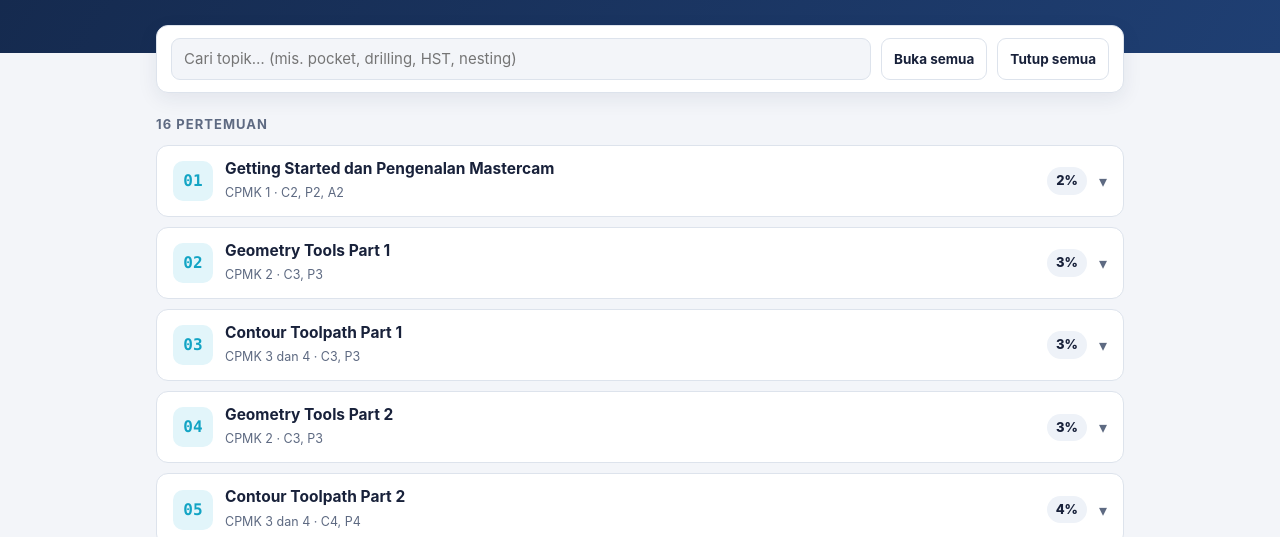
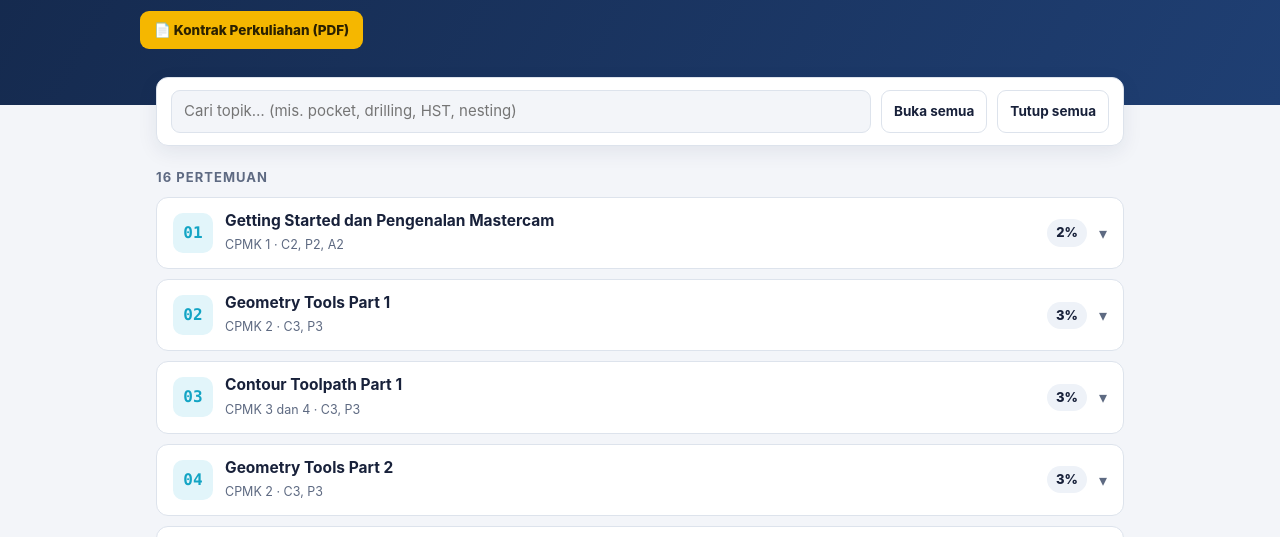
Before and after one commit to muasmuchtar/muasmuchtar.github.io, a plain HTML site: page topik-mastercam/index.html in a window 1280 px wide. Shown: the part 236-773 px from the top of the page. Drawn offline with Linux system fonts and the light colour scheme.

Commit message:
Tambah Kontrak Perkuliahan Mastercam 2026 (PDF)
Co-Authored-By: Claude Opus 5.5 <noreply@anthropic.com>

```diff
--- a/topik-mastercam/index.html
+++ b/topik-mastercam/index.html
@@ -23,6 +23,8 @@
   h1{margin:10px 0 6px;font-size:clamp(23px,4vw,32px);line-height:1.2;}
   header p{margin:0;color:#C8D3EA;max-width:720px;font-size:15px;}
   .facts{display:flex;gap:6px 18px;flex-wrap:wrap;margin-top:14px;font-size:13px;color:#DCE4F4;}
+  .hbtn{display:inline-block;margin-top:14px;background:var(--yellow);color:#2B2100;font-weight:800;font-size:13.5px;padding:9px 14px;border-radius:9px;text-decoration:none;}
+  .hbtn:hover{filter:brightness(1.05);}
   .tools{margin:-28px auto 20px;background:var(--panel);border:1px solid var(--line);border-radius:12px;padding:12px 14px;display:flex;gap:10px;flex-wrap:wrap;box-shadow:0 6px 20px rgba(20,40,75,.08);}
   .search{flex:1;min-width:200px;font:inherit;font-size:15px;padding:9px 12px;border:1px solid var(--line);border-radius:9px;background:var(--bg);color:var(--ink);}
   .tbtn{font:inherit;font-weight:700;font-size:13.5px;border:1px solid var(--line);background:var(--panel);color:var(--ink);padding:9px 12px;border-radius:9px;cursor:pointer;}
@@ -65,6 +67,7 @@
     <h1>Pemrograman CNC CAD/CAM dengan Mastercam 2026 Mill 2D</h1>
     <p>Topik bahasan 16 pertemuan beserta kemampuan akhir, bahan kajian, metode, bukti asesmen, dan bobot penilaian, disarikan dari RPS Edisi 1, September 2026.</p>
     <div class="facts"><span>📘 3 SKS (1 teori, 2 praktikum)</span><span>🗓️ Tahun akademik 2026/2027</span><span>💻 Mastercam 2026 Mill 2D</span></div>
+    <a class="hbtn" href="kontrak-kuliah-mastercam-2026.pdf" target="_blank" rel="noopener">📄 Kontrak Perkuliahan (PDF)</a>
   </div>
 </header>
 
```
Also changed, not shown: index.html (+1 -1 lines), 2 other files.
